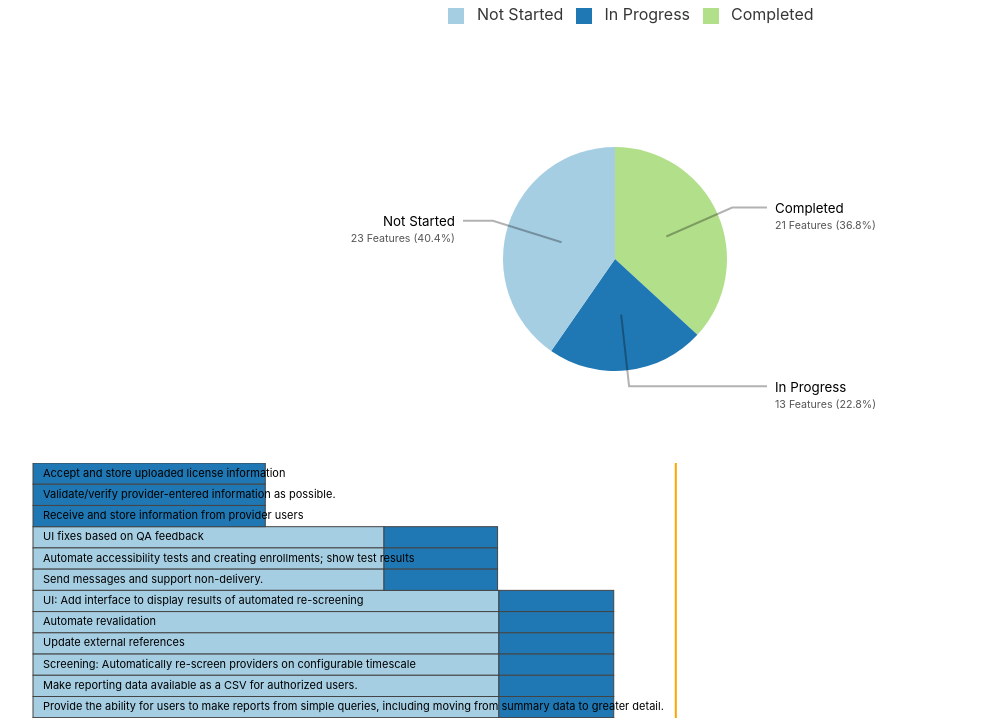
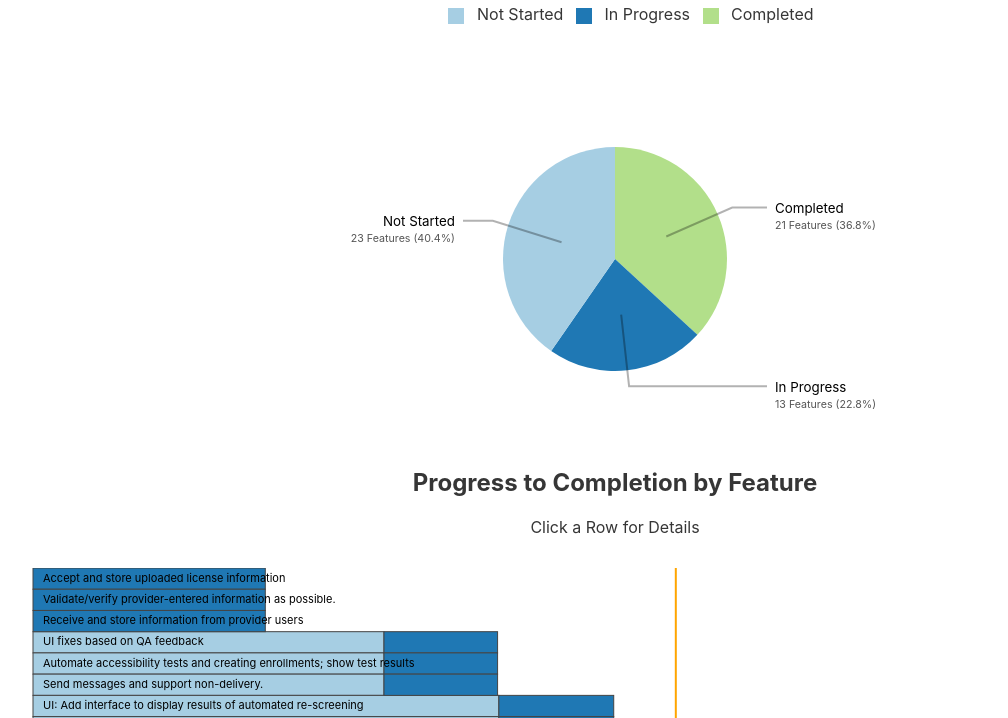
Before and after one commit to SolutionGuidance/psm-dashboard, a plain HTML site: page index.html in a window 1280 px wide. Shown: the part 82-800 px from the top of the page, without its empty margins (25-1033 px from the left). Drawn offline with Linux system fonts and the light colour scheme.

Commit message:
Add a heading explaining the feature burn-down-chart
Issue #30 Describe the feature burn-down chart

```diff
--- a/index.html
+++ b/index.html
@@ -12,7 +12,9 @@
       color: #363636;
     }
 
-    body > h1 {
+    body > h1,
+    h2,
+    .heading-sub-caption {
       text-align: center;
     }
 
@@ -245,6 +247,12 @@
   </div>
   <div class="container">
     <div class="chart" id="features-pie-chart"></div>
+      <h2>
+        Progress to Completion by Feature
+      </h2>
+      <p class="heading-sub-caption">
+        Click a Row for Details
+      </p>
     <div class="chart" id="burn-down-chart"></div>
   </div>
   <script src="upstream-js/d3.v5.min.js"></script>
```
